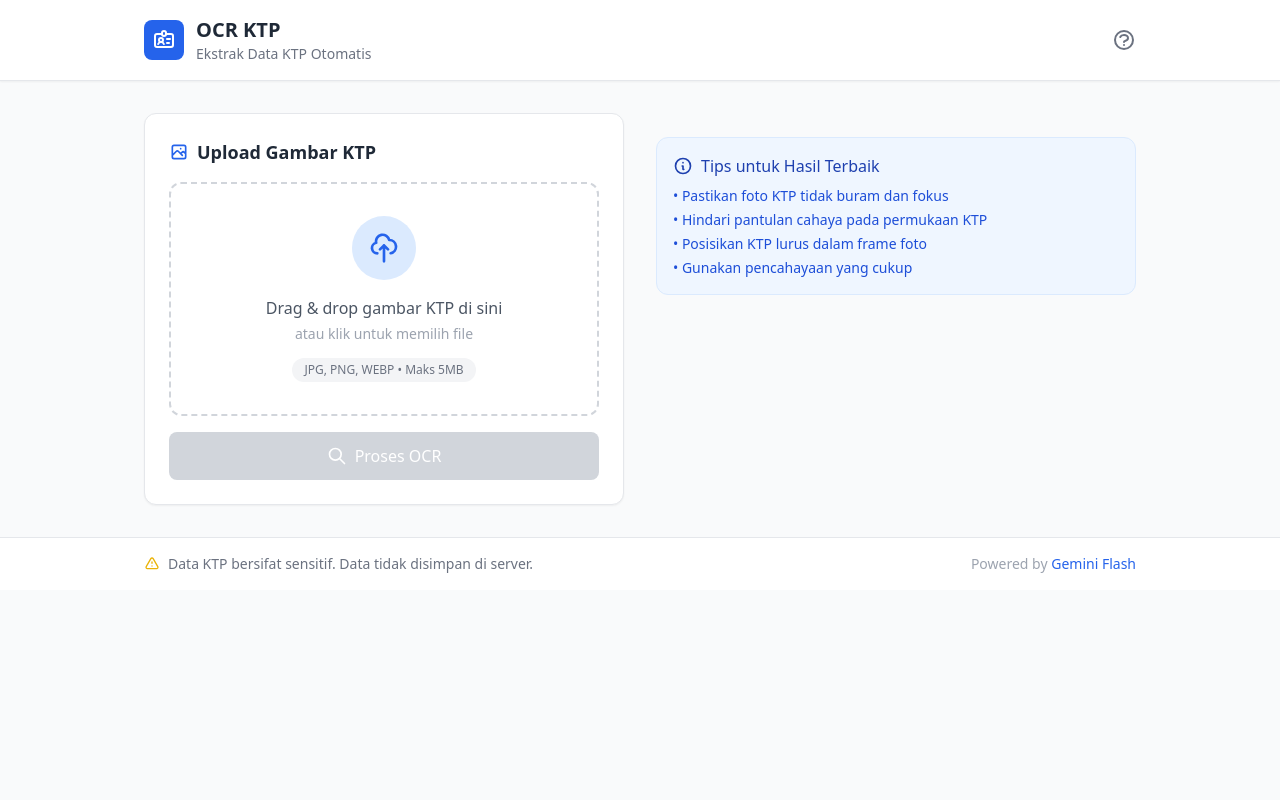
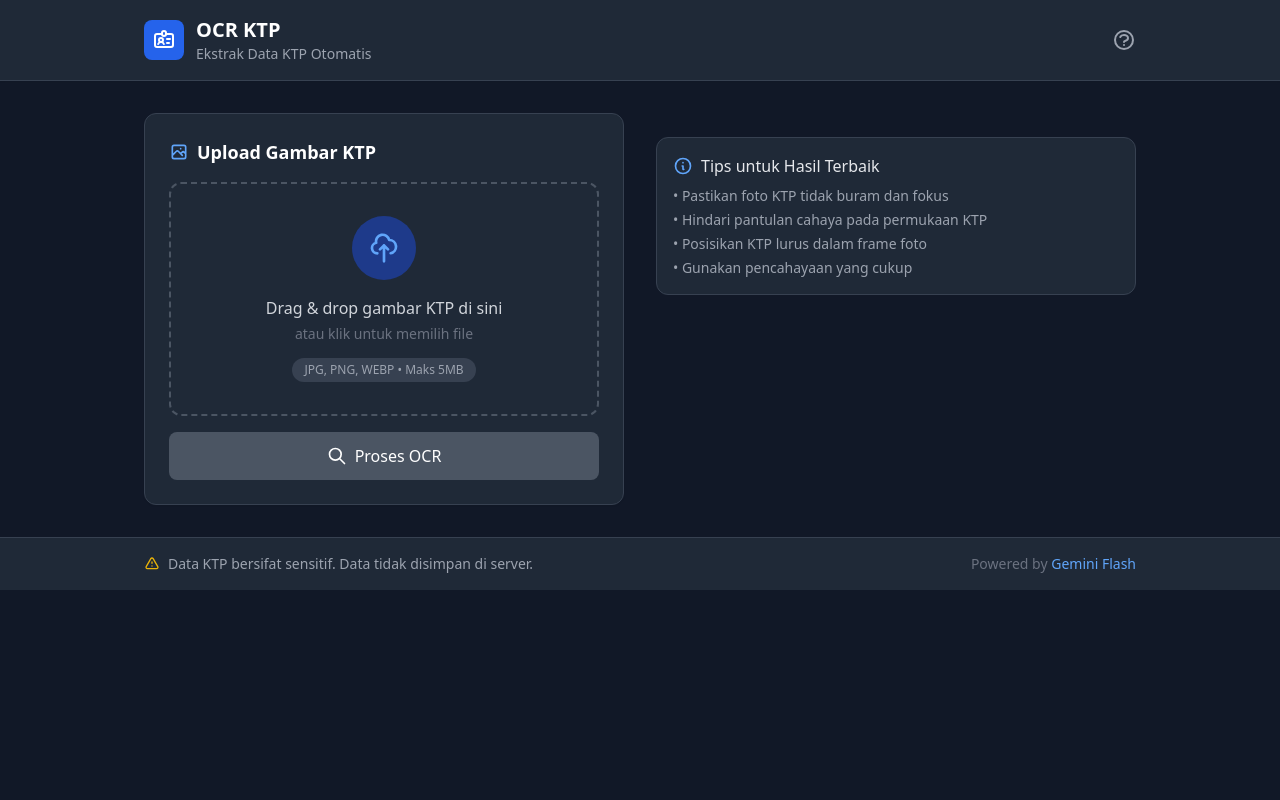
Before and after one commit to VibeCoding6-JC/ktp_ocr, a FastAPI app: page / in a window 1280 px wide. Run offline with FastAPI, Linux system fonts and the light colour scheme; some libraries are stand-ins or nearby versions.

Commit message:
Change background to dark theme matching Hitem Tech corporate color
Co-authored-by: VibeCoding6-JC <247347084+VibeCoding6-JC@users.noreply.github.com>

```diff
--- a/app/templates/base.html
+++ b/app/templates/base.html
@@ -44,18 +44,18 @@
 
         .drop-zone.drag-over {
             border-color: #3b82f6;
-            background-color: #eff6ff;
+            background-color: #1f2937;
             transform: scale(1.02);
         }
 
         .drop-zone.has-file {
             border-color: #10b981;
-            background-color: #ecfdf5;
+            background-color: #064e3b;
         }
 
         /* Loading Spinner */
         .spinner {
-            border: 3px solid #f3f3f3;
+            border: 3px solid #374151;
             border-top: 3px solid #3b82f6;
             border-radius: 50%;
             width: 24px;
@@ -99,9 +99,9 @@
 
     {% block head %}{% endblock %}
 </head>
-<body class="bg-gray-50 min-h-screen">
+<body class="bg-gray-900 min-h-screen">
     <!-- Header -->
-    <header class="bg-white shadow-sm border-b border-gray-200">
+    <header class="bg-gray-800 shadow-sm border-b border-gray-700">
         <div class="max-w-5xl mx-auto px-4 py-4">
             <div class="flex items-center justify-between">
                 <div class="flex items-center space-x-3">
@@ -111,13 +111,13 @@
                         </svg>
                     </div>
                     <div>
-                        <h1 class="text-xl font-bold text-gray-800">OCR KTP</h1>
-                        <p class="text-sm text-gray-500">Ekstrak Data KTP Otomatis</p>
+                        <h1 class="text-xl font-bold text-white">OCR KTP</h1>
+                        <p class="text-sm text-gray-400">Ekstrak Data KTP Otomatis</p>
                     </div>
                 </div>
 
                 <!-- Help Button -->
-                <button id="helpBtn" class="text-gray-500 hover:text-primary-600 transition-colors" title="Bantuan">
+                <button id="helpBtn" class="text-gray-400 hover:text-primary-400 transition-colors" title="Bantuan">
                     <svg xmlns="http://www.w3.org/2000/svg" class="h-6 w-6" fill="none" viewBox="0 0 24 24" stroke="currentColor">
                         <path stroke-linecap="round" stroke-linejoin="round" stroke-width="2" d="M8.228 9c.549-1.165 2.03-2 3.772-2 2.21 0 4 1.343 4 3 0 1.4-1.278 2.575-3.006 2.907-.542.104-.994.54-.994 1.093m0 3h.01M21 12a9 9 0 11-18 0 9 9 0 0118 0z" />
                     </svg>
@@ -132,17 +132,17 @@
     </main>
 
     <!-- Footer -->
-    <footer class="bg-white border-t border-gray-200 mt-auto">
+    <footer class="bg-gray-800 border-t border-gray-700 mt-auto">
         <div class="max-w-5xl mx-auto px-4 py-4">
-            <div class="flex flex-col md:flex-row items-center justify-between text-sm text-gray-500">
+            <div class="flex flex-col md:flex-row items-center justify-between text-sm text-gray-400">
                 <div class="flex items-center space-x-2 mb-2 md:mb-0">
                     <svg xmlns="http://www.w3.org/2000/svg" class="h-4 w-4 text-yellow-500" fill="none" viewBox="0 0 24 24" stroke="currentColor">
                         <path stroke-linecap="round" stroke-linejoin="round" stroke-width="2" d="M12 9v2m0 4h.01m-6.938 4h13.856c1.54 0 2.502-1.667 1.732-3L13.732 4c-.77-1.333-2.694-1.333-3.464 0L3.34 16c-.77 1.333.192 3 1.732 3z" />
                     </svg>
                     <span>Data KTP bersifat sensitif. Data tidak disimpan di server.</span>
                 </div>
-                <div class="text-gray-400">
-                    Powered by <span class="text-primary-600 font-medium">Gemini Flash</span>
+                <div class="text-gray-500">
+                    Powered by <span class="text-primary-400 font-medium">Gemini Flash</span>
                 </div>
             </div>
         </div>
--- a/app/templates/index.html
+++ b/app/templates/index.html
@@ -6,28 +6,28 @@
 <div class="grid lg:grid-cols-2 gap-8">
     <!-- Upload Section -->
     <div class="space-y-6">
-        <div class="bg-white rounded-xl shadow-sm border border-gray-200 p-6">
-            <h2 class="text-lg font-semibold text-gray-800 mb-4 flex items-center">
-                <svg xmlns="http://www.w3.org/2000/svg" class="h-5 w-5 mr-2 text-primary-600" fill="none" viewBox="0 0 24 24" stroke="currentColor">
+        <div class="bg-gray-800 rounded-xl shadow-sm border border-gray-700 p-6">
+            <h2 class="text-lg font-semibold text-white mb-4 flex items-center">
+                <svg xmlns="http://www.w3.org/2000/svg" class="h-5 w-5 mr-2 text-primary-400" fill="none" viewBox="0 0 24 24" stroke="currentColor">
                     <path stroke-linecap="round" stroke-linejoin="round" stroke-width="2" d="M4 16l4.586-4.586a2 2 0 012.828 0L16 16m-2-2l1.586-1.586a2 2 0 012.828 0L20 14m-6-6h.01M6 20h12a2 2 0 002-2V6a2 2 0 00-2-2H6a2 2 0 00-2 2v12a2 2 0 002 2z" />
                 </svg>
                 Upload Gambar KTP
             </h2>
 
             <!-- Drop Zone -->
-            <div id="dropZone" class="drop-zone border-2 border-dashed border-gray-300 rounded-xl p-8 text-center cursor-pointer hover:border-primary-400 hover:bg-gray-50 transition-all">
+            <div id="dropZone" class="drop-zone border-2 border-dashed border-gray-600 rounded-xl p-8 text-center cursor-pointer hover:border-primary-400 hover:bg-gray-700 transition-all">
                 <input type="file" id="fileInput" accept=".jpg,.jpeg,.png,.webp" class="hidden">
 
                 <!-- Default State -->
                 <div id="uploadPrompt">
-                    <div class="mx-auto w-16 h-16 bg-primary-100 rounded-full flex items-center justify-center mb-4">
-                        <svg xmlns="http://www.w3.org/2000/svg" class="h-8 w-8 text-primary-600" fill="none" viewBox="0 0 24 24" stroke="currentColor">
+                    <div class="mx-auto w-16 h-16 bg-primary-900 rounded-full flex items-center justify-center mb-4">
+                        <svg xmlns="http://www.w3.org/2000/svg" class="h-8 w-8 text-primary-400" fill="none" viewBox="0 0 24 24" stroke="currentColor">
                             <path stroke-linecap="round" stroke-linejoin="round" stroke-width="2" d="M7 16a4 4 0 01-.88-7.903A5 5 0 1115.9 6L16 6a5 5 0 011 9.9M15 13l-3-3m0 0l-3 3m3-3v12" />
                         </svg>
                     </div>
-                    <p class="text-gray-600 font-medium mb-1">Drag & drop gambar KTP di sini</p>
-                    <p class="text-gray-400 text-sm mb-3">atau klik untuk memilih file</p>
-                    <span class="inline-block px-3 py-1 bg-gray-100 text-gray-500 text-xs rounded-full">
+                    <p class="text-gray-300 font-medium mb-1">Drag & drop gambar KTP di sini</p>
+                    <p class="text-gray-500 text-sm mb-3">atau klik untuk memilih file</p>
+                    <span class="inline-block px-3 py-1 bg-gray-700 text-gray-400 text-xs rounded-full">
                         JPG, PNG, WEBP • Maks 5MB
                     </span>
                 </div>
@@ -35,14 +35,14 @@
                 <!-- Preview State -->
                 <div id="imagePreview" class="hidden">
                     <img id="previewImg" src="" alt="Preview KTP" class="max-h-64 mx-auto rounded-lg shadow-md mb-3">
-                    <p id="fileName" class="text-sm text-gray-600 font-medium"></p>
-                    <p id="fileSize" class="text-xs text-gray-400"></p>
+                    <p id="fileName" class="text-sm text-gray-300 font-medium"></p>
+                    <p id="fileSize" class="text-xs text-gray-500"></p>
                 </div>
             </div>
 
             <!-- Action Buttons -->
             <div class="flex flex-col sm:flex-row gap-3 mt-4">
-                <button id="processBtn" disabled class="flex-1 bg-primary-600 text-white py-3 px-6 rounded-lg font-medium hover:bg-primary-700 disabled:bg-gray-300 disabled:cursor-not-allowed transition-all flex items-center justify-center">
+                <button id="processBtn" disabled class="flex-1 bg-primary-600 text-white py-3 px-6 rounded-lg font-medium hover:bg-primary-700 disabled:bg-gray-600 disabled:cursor-not-allowed transition-all flex items-center justify-center">
                     <svg xmlns="http://www.w3.org/2000/svg" class="h-5 w-5 mr-2" fill="none" viewBox="0 0 24 24" stroke="currentColor">
                         <path stroke-linecap="round" stroke-linejoin="round" stroke-width="2" d="M21 21l-6-6m2-5a7 7 0 11-14 0 7 7 0 0114 0z" />
                     </svg>
@@ -50,7 +50,7 @@
                     <div id="processBtnSpinner" class="spinner ml-2 hidden"></div>
                 </button>
 
-                <button id="clearBtn" class="px-6 py-3 border border-gray-300 text-gray-600 rounded-lg font-medium hover:bg-gray-50 transition-all hidden">
+                <button id="clearBtn" class="px-6 py-3 border border-gray-600 text-gray-300 rounded-lg font-medium hover:bg-gray-700 transition-all hidden">
                     <svg xmlns="http://www.w3.org/2000/svg" class="h-5 w-5 inline mr-1" fill="none" viewBox="0 0 24 24" stroke="currentColor">
                         <path stroke-linecap="round" stroke-linejoin="round" stroke-width="2" d="M4 4v5h.582m15.356 2A8.001 8.001 0 004.582 9m0 0H9m11 11v-5h-.581m0 0a8.003 8.003 0 01-15.357-2m15.357 2H15" />
                     </svg>
@@ -60,14 +60,14 @@
         </div>
 
         <!-- Tips Card (Mobile) -->
-        <div class="lg:hidden bg-blue-50 rounded-xl p-4 border border-blue-100">
-            <h3 class="font-medium text-blue-800 mb-2 flex items-center">
-                <svg xmlns="http://www.w3.org/2000/svg" class="h-5 w-5 mr-2" fill="none" viewBox="0 0 24 24" stroke="currentColor">
+        <div class="lg:hidden bg-gray-800 rounded-xl p-4 border border-gray-700">
+            <h3 class="font-medium text-gray-200 mb-2 flex items-center">
+                <svg xmlns="http://www.w3.org/2000/svg" class="h-5 w-5 mr-2 text-primary-400" fill="none" viewBox="0 0 24 24" stroke="currentColor">
                     <path stroke-linecap="round" stroke-linejoin="round" stroke-width="2" d="M13 16h-1v-4h-1m1-4h.01M21 12a9 9 0 11-18 0 9 9 0 0118 0z" />
                 </svg>
                 Tips
             </h3>
-            <ul class="text-sm text-blue-700 space-y-1">
+            <ul class="text-sm text-gray-400 space-y-1">
                 <li>• Pastikan foto KTP tidak buram</li>
                 <li>• Hindari pantulan cahaya pada KTP</li>
                 <li>• Posisikan KTP lurus dalam frame</li>
@@ -78,21 +78,21 @@
     <!-- Result Section -->
     <div class="space-y-6">
         <!-- Result Card -->
-        <div id="resultCard" class="bg-white rounded-xl shadow-sm border border-gray-200 p-6 hidden result-card">
+        <div id="resultCard" class="bg-gray-800 rounded-xl shadow-sm border border-gray-700 p-6 hidden result-card">
             <div class="flex items-center justify-between mb-4">
-                <h2 class="text-lg font-semibold text-gray-800 flex items-center">
-                    <svg xmlns="http://www.w3.org/2000/svg" class="h-5 w-5 mr-2 text-green-600" fill="none" viewBox="0 0 24 24" stroke="currentColor">
+                <h2 class="text-lg font-semibold text-white flex items-center">
+                    <svg xmlns="http://www.w3.org/2000/svg" class="h-5 w-5 mr-2 text-green-400" fill="none" viewBox="0 0 24 24" stroke="currentColor">
                         <path stroke-linecap="round" stroke-linejoin="round" stroke-width="2" d="M9 12h6m-6 4h6m2 5H7a2 2 0 01-2-2V5a2 2 0 012-2h5.586a1 1 0 01.707.293l5.414 5.414a1 1 0 01.293.707V19a2 2 0 01-2 2z" />
                     </svg>
                     Hasil Ekstraksi
                 </h2>
                 <div class="flex items-center space-x-2">
-                    <button id="copyBtn" class="p-2 text-gray-500 hover:text-primary-600 hover:bg-primary-50 rounded-lg transition-all" title="Copy ke Clipboard">
+                    <button id="copyBtn" class="p-2 text-gray-400 hover:text-primary-400 hover:bg-gray-700 rounded-lg transition-all" title="Copy ke Clipboard">
                         <svg xmlns="http://www.w3.org/2000/svg" class="h-5 w-5" fill="none" viewBox="0 0 24 24" stroke="currentColor">
                             <path stroke-linecap="round" stroke-linejoin="round" stroke-width="2" d="M8 16H6a2 2 0 01-2-2V6a2 2 0 012-2h8a2 2 0 012 2v2m-6 12h8a2 2 0 002-2v-8a2 2 0 00-2-2h-8a2 2 0 00-2 2v8a2 2 0 002 2z" />
                         </svg>
                     </button>
-                    <button id="downloadBtn" class="p-2 text-gray-500 hover:text-primary-600 hover:bg-primary-50 rounded-lg transition-all" title="Download JSON">
+                    <button id="downloadBtn" class="p-2 text-gray-400 hover:text-primary-400 hover:bg-gray-700 rounded-lg transition-all" title="Download JSON">
                         <svg xmlns="http://www.w3.org/2000/svg" class="h-5 w-5" fill="none" viewBox="0 0 24 24" stroke="currentColor">
                             <path stroke-linecap="round" stroke-linejoin="round" stroke-width="2" d="M4 16v1a3 3 0 003 3h10a3 3 0 003-3v-1m-4-4l-4 4m0 0l-4-4m4 4V4" />
                         </svg>
@@ -102,7 +102,7 @@
 
             <!-- Confidence Badge -->
             <div id="confidenceBadge" class="mb-4">
-                <span class="inline-flex items-center px-3 py-1 rounded-full text-sm font-medium bg-green-100 text-green-800">
+                <span class="inline-flex items-center px-3 py-1 rounded-full text-sm font-medium bg-green-900 text-green-300">
                     <svg xmlns="http://www.w3.org/2000/svg" class="h-4 w-4 mr-1" fill="none" viewBox="0 0 24 24" stroke="currentColor">
                         <path stroke-linecap="round" stroke-linejoin="round" stroke-width="2" d="M9 12l2 2 4-4m6 2a9 9 0 11-18 0 9 9 0 0118 0z" />
                     </svg>
@@ -111,43 +111,43 @@
             </div>
 
             <!-- Data Table -->
-            <div class="overflow-hidden rounded-lg border border-gray-200">
+            <div class="overflow-hidden rounded-lg border border-gray-700">
                 <table class="w-full text-sm">
-                    <tbody id="resultTable" class="divide-y divide-gray-200">
+                    <tbody id="resultTable" class="divide-y divide-gray-700 text-gray-300">
                         <!-- Rows will be inserted by JavaScript -->
                     </tbody>
                 </table>
             </div>
 
             <!-- Message -->
-            <div id="resultMessage" class="mt-4 p-3 bg-green-50 rounded-lg text-sm text-green-700 hidden">
+            <div id="resultMessage" class="mt-4 p-3 bg-green-900 rounded-lg text-sm text-green-300 hidden">
             </div>
         </div>
 
         <!-- Error Card -->
-        <div id="errorCard" class="bg-white rounded-xl shadow-sm border border-red-200 p-6 hidden">
+        <div id="errorCard" class="bg-gray-800 rounded-xl shadow-sm border border-red-700 p-6 hidden">
             <div class="flex items-start">
                 <div class="flex-shrink-0">
-                    <svg xmlns="http://www.w3.org/2000/svg" class="h-6 w-6 text-red-500" fill="none" viewBox="0 0 24 24" stroke="currentColor">
+                    <svg xmlns="http://www.w3.org/2000/svg" class="h-6 w-6 text-red-400" fill="none" viewBox="0 0 24 24" stroke="currentColor">
                         <path stroke-linecap="round" stroke-linejoin="round" stroke-width="2" d="M12 8v4m0 4h.01M21 12a9 9 0 11-18 0 9 9 0 0118 0z" />
                     </svg>
                 </div>
                 <div class="ml-3">
-                    <h3 class="text-lg font-medium text-red-800">Gagal Memproses</h3>
-                    <p id="errorMessage" class="mt-1 text-sm text-red-600"></p>
+                    <h3 class="text-lg font-medium text-red-400">Gagal Memproses</h3>
+                    <p id="errorMessage" class="mt-1 text-sm text-red-300"></p>
                 </div>
             </div>
         </div>
 
         <!-- Tips Card (Desktop) -->
-        <div class="hidden lg:block bg-blue-50 rounded-xl p-4 border border-blue-100">
-            <h3 class="font-medium text-blue-800 mb-2 flex items-center">
-                <svg xmlns="http://www.w3.org/2000/svg" class="h-5 w-5 mr-2" fill="none" viewBox="0 0 24 24" stroke="currentColor">
+        <div class="hidden lg:block bg-gray-800 rounded-xl p-4 border border-gray-700">
+            <h3 class="font-medium text-gray-200 mb-2 flex items-center">
+                <svg xmlns="http://www.w3.org/2000/svg" class="h-5 w-5 mr-2 text-primary-400" fill="none" viewBox="0 0 24 24" stroke="currentColor">
                     <path stroke-linecap="round" stroke-linejoin="round" stroke-width="2" d="M13 16h-1v-4h-1m1-4h.01M21 12a9 9 0 11-18 0 9 9 0 0118 0z" />
                 </svg>
                 Tips untuk Hasil Terbaik
             </h3>
-            <ul class="text-sm text-blue-700 space-y-1">
+            <ul class="text-sm text-gray-400 space-y-1">
                 <li>• Pastikan foto KTP tidak buram dan fokus</li>
                 <li>• Hindari pantulan cahaya pada permukaan KTP</li>
                 <li>• Posisikan KTP lurus dalam frame foto</li>
```
Also changed, not shown: app/static/css/style.css (+4 -4 lines).
